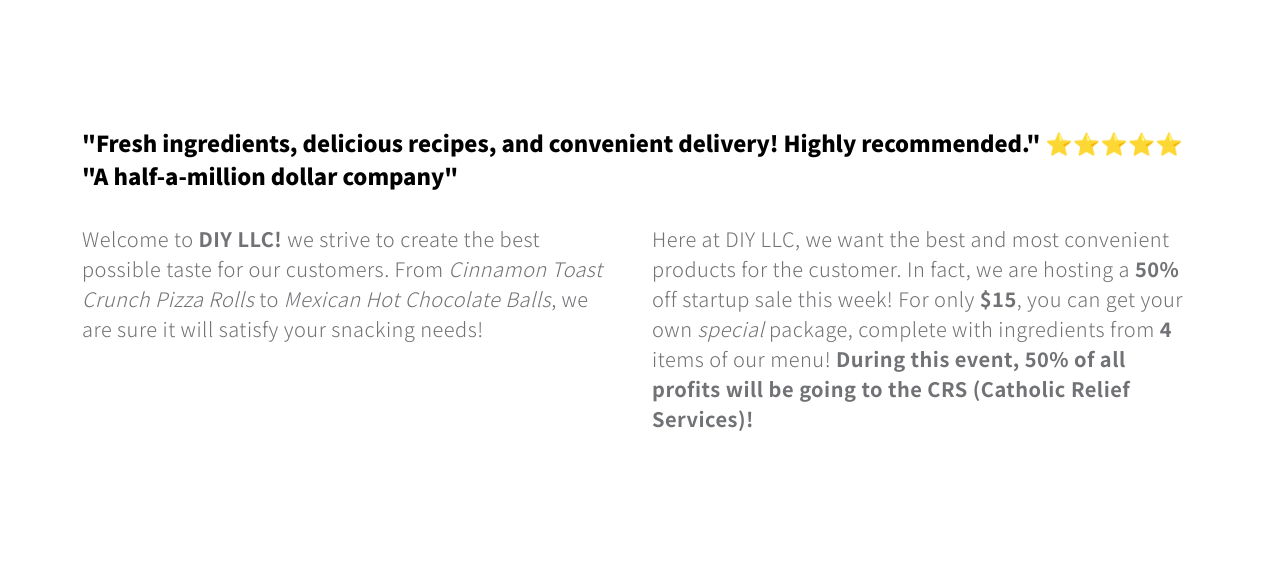
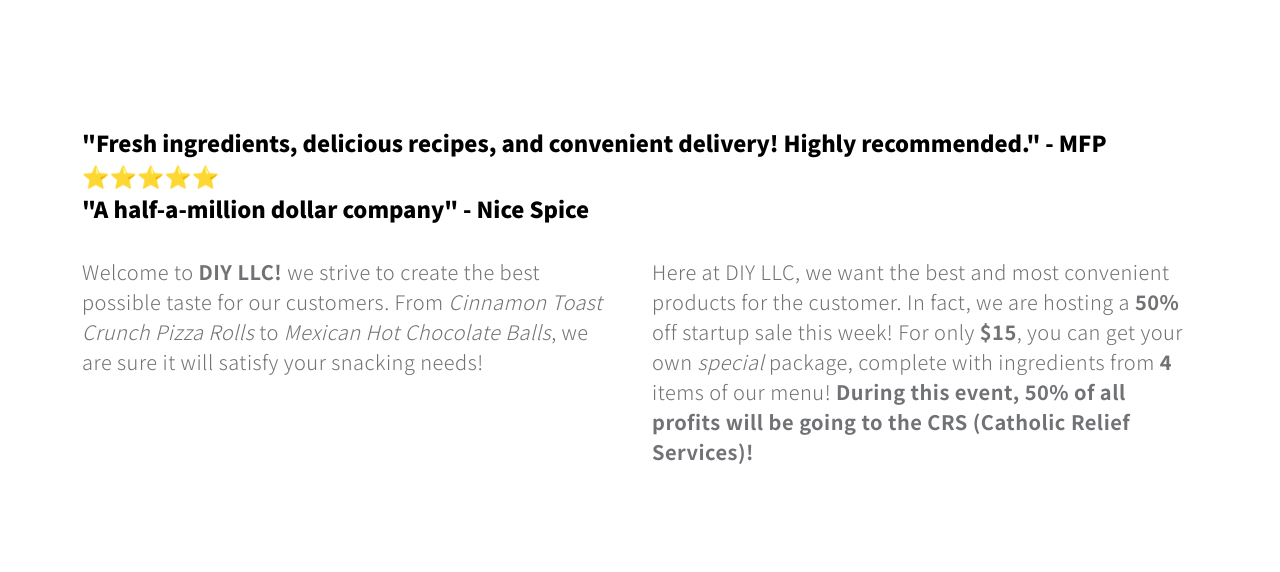
Before and after one commit to Adncoder/Adncoder.github.io, a plain HTML site: page index.html in a window 1280 px wide. Shown: the part 860-1432 px from the top of the page. Drawn offline with Linux system fonts and the light colour scheme.

Commit message:
changed quote

```diff
--- a/index.html
+++ b/index.html
@@ -100,7 +100,7 @@
                     <div class="row">
                         <div class="col-12">
                             <h2 class="mb-3" data-aos="fade-up">
-                                "Fresh ingredients, delicious recipes, and convenient delivery! Highly recommended." ⭐⭐⭐⭐⭐ <br>"A half-a-million dollar company"</h2>
+                                "Fresh ingredients, delicious recipes, and convenient delivery! Highly recommended." - MFP ⭐⭐⭐⭐⭐ <br>"A half-a-million dollar company" - Nice Spice</h2>
                         </div>
 
                         <div class="col-lg-6 col-12 mt-3 mb-lg-5">
```
